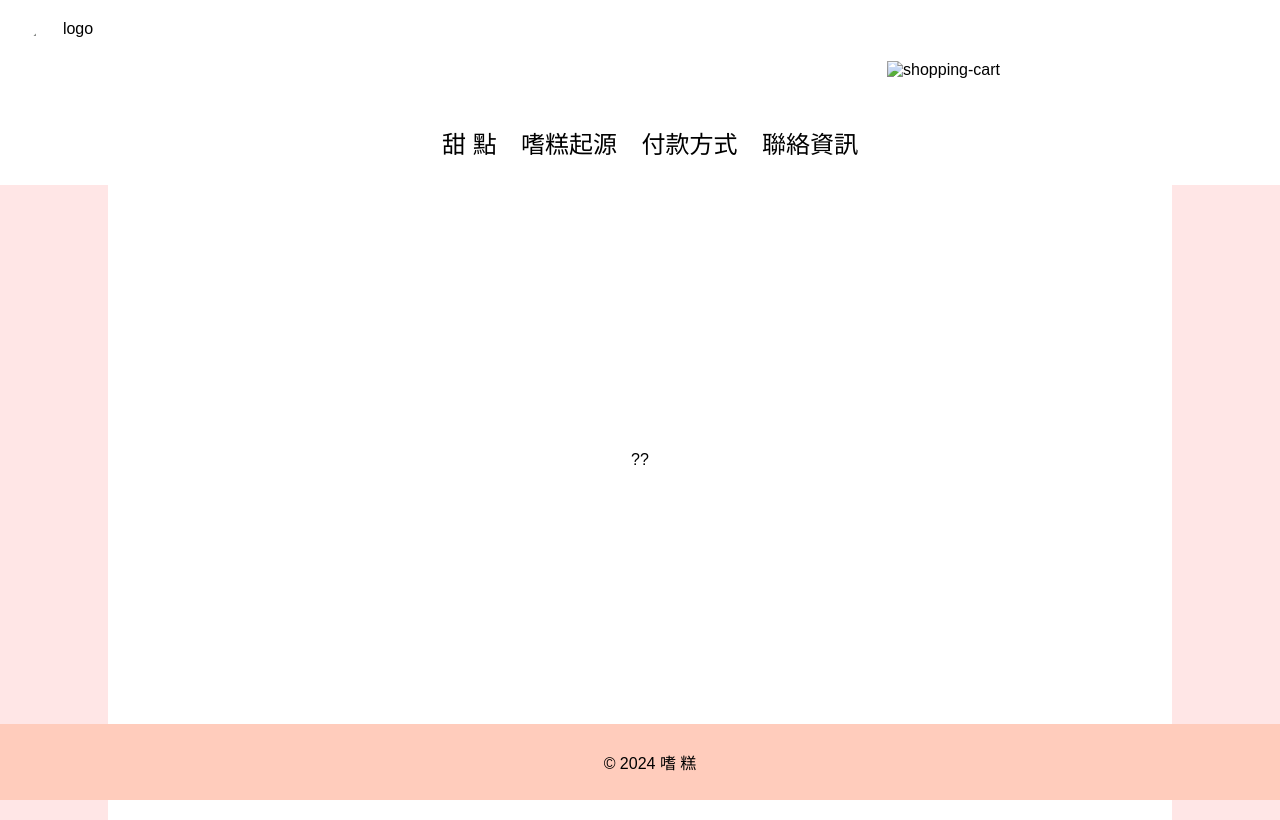
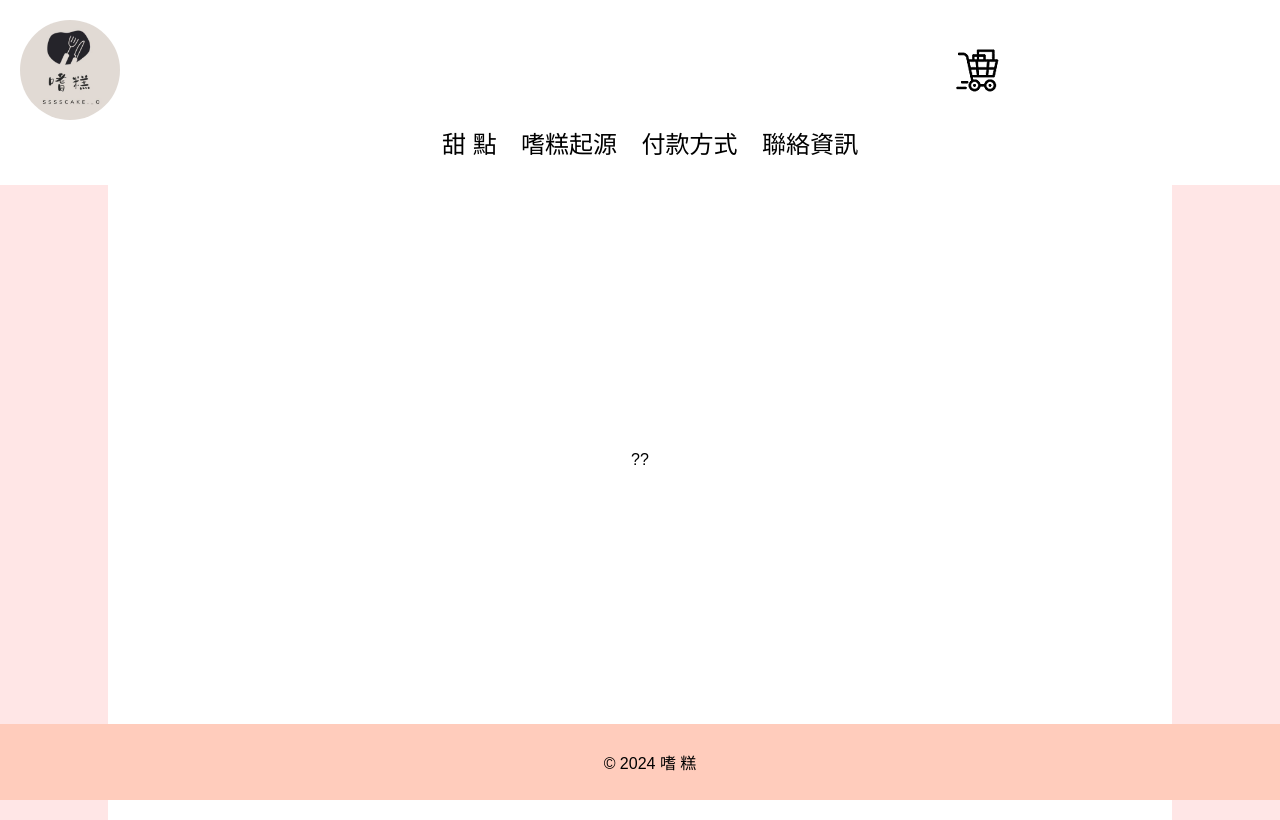
Before and after one commit to qGdala/test, a plain HTML site: page test1/payment.html in a window 1280 px wide. Drawn offline with Linux system fonts and the light colour scheme; a web font is replaced by a local one.

Commit message:
Update payment.html

```diff
--- a/test1/payment.html
+++ b/test1/payment.html
@@ -9,9 +9,9 @@
 <body>
     <header>
         <div class="header-container">
-            <img src="../TEMP/cakebase/sssscake.png" alt="logo" id="sssscake">
+            <img src="../test1/cakebase/sssscake.png" alt="logo" id="sssscake">
             <div class="header-links">
-                <img src="../TEMP/cakebase/shopping-cart.png" alt="shopping-cart" id="shopping-cart">
+                <img src="../test1/cakebase/shopping-cart.png" alt="shopping-cart" id="shopping-cart">
             </div>
         </div>
         <nav class="custom-font">
```
